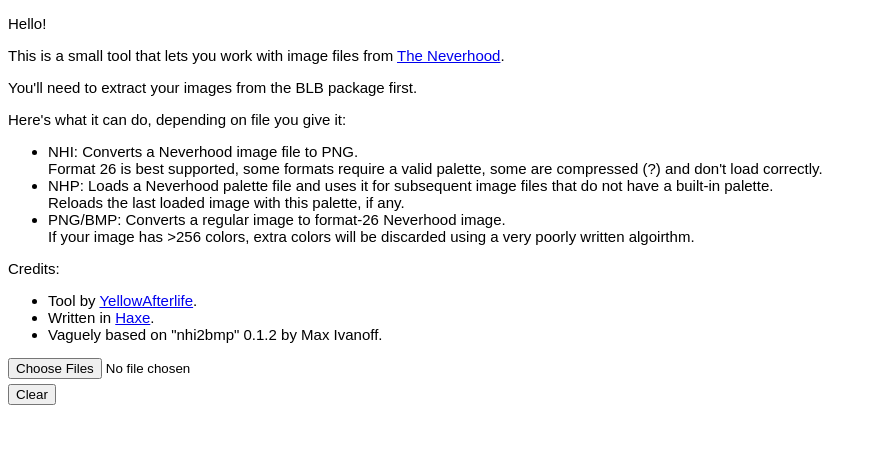
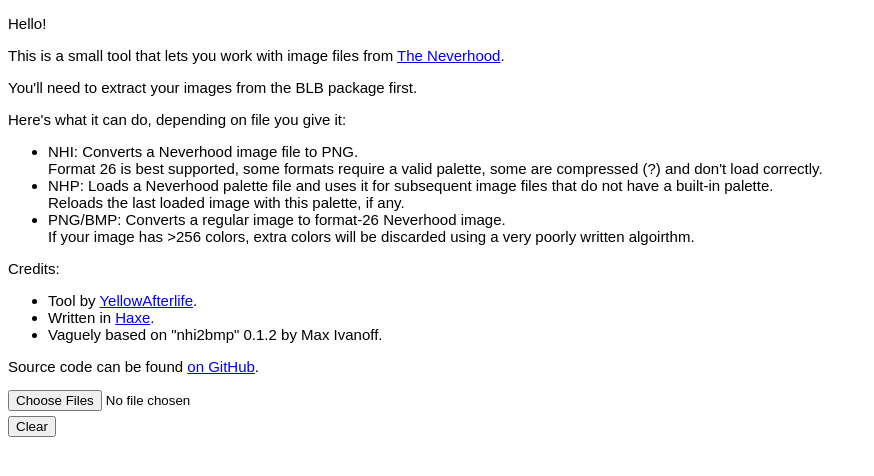
Before and after one commit to YAL-Game-Tools/neverhood-image-tools, a plain HTML site: page bin/index.html in a window 1280 px wide. Shown: the whole page, without its empty margins (0-874 px from the left). Drawn offline with Linux system fonts and the light colour scheme; files whose address does not match are found by name.

Commit message:
Added a link to repo.

```diff
--- a/bin/index.html
+++ b/bin/index.html
@@ -38,7 +38,10 @@
 			Written in <a href="https://haxe.org">Haxe</a>.
 		</li><li>
 			Vaguely based on "nhi2bmp" 0.1.2 by Max Ivanoff.
-		</li></ul>
+		</li></ul><p>
+			Source code can be found
+			<a href="https://github.com/YellowAfterlife/neverhood-image-tools">on GitHub</a>.
+		</p>
 	</div>
 	<form id="nh-file-picker-form">
 		<input type="file" id="nh-file-picker" accept=".nhi,.nhp,.png,.bmp" multiple />
```
Also changed, not shown: docs/index.html (+4 -1 lines).
